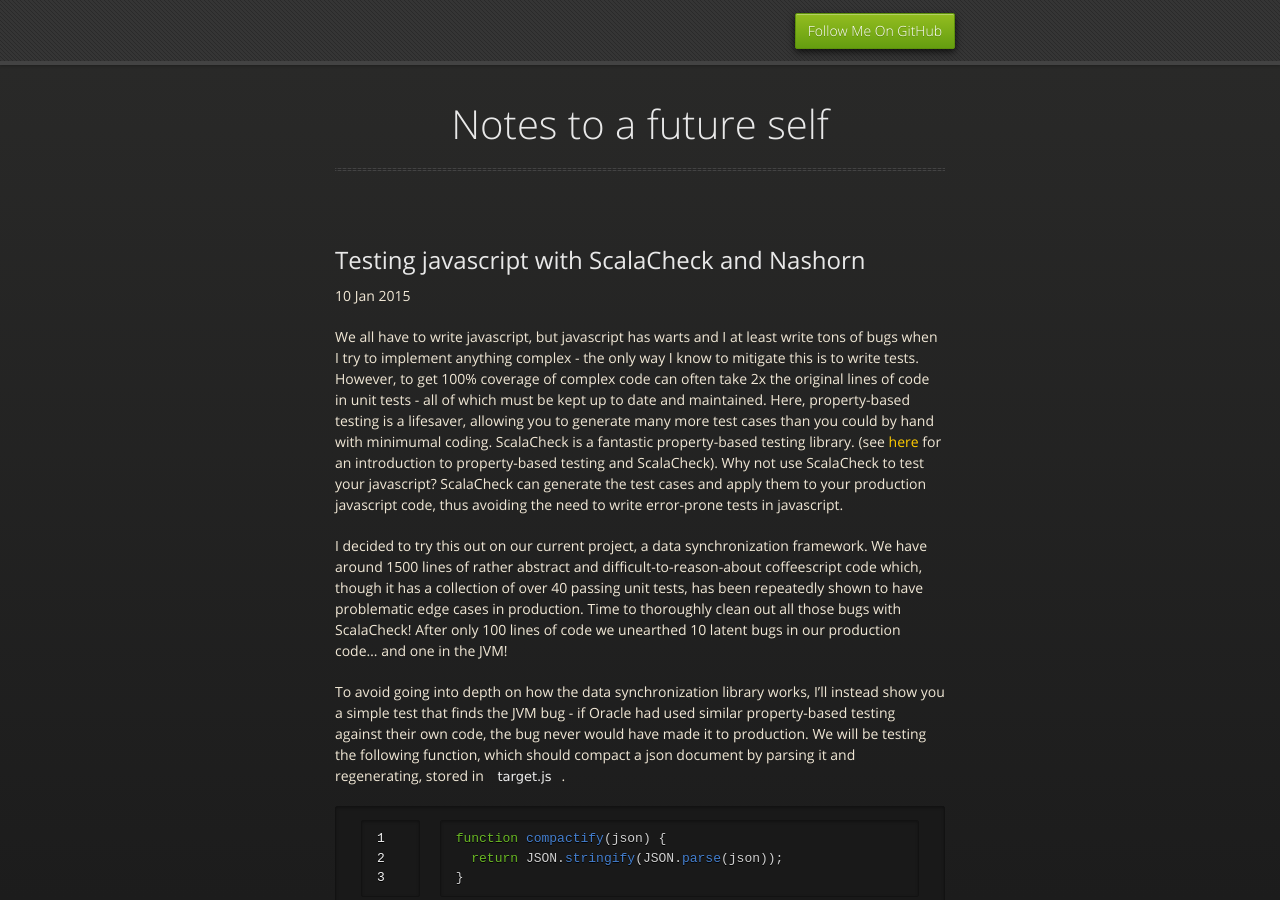
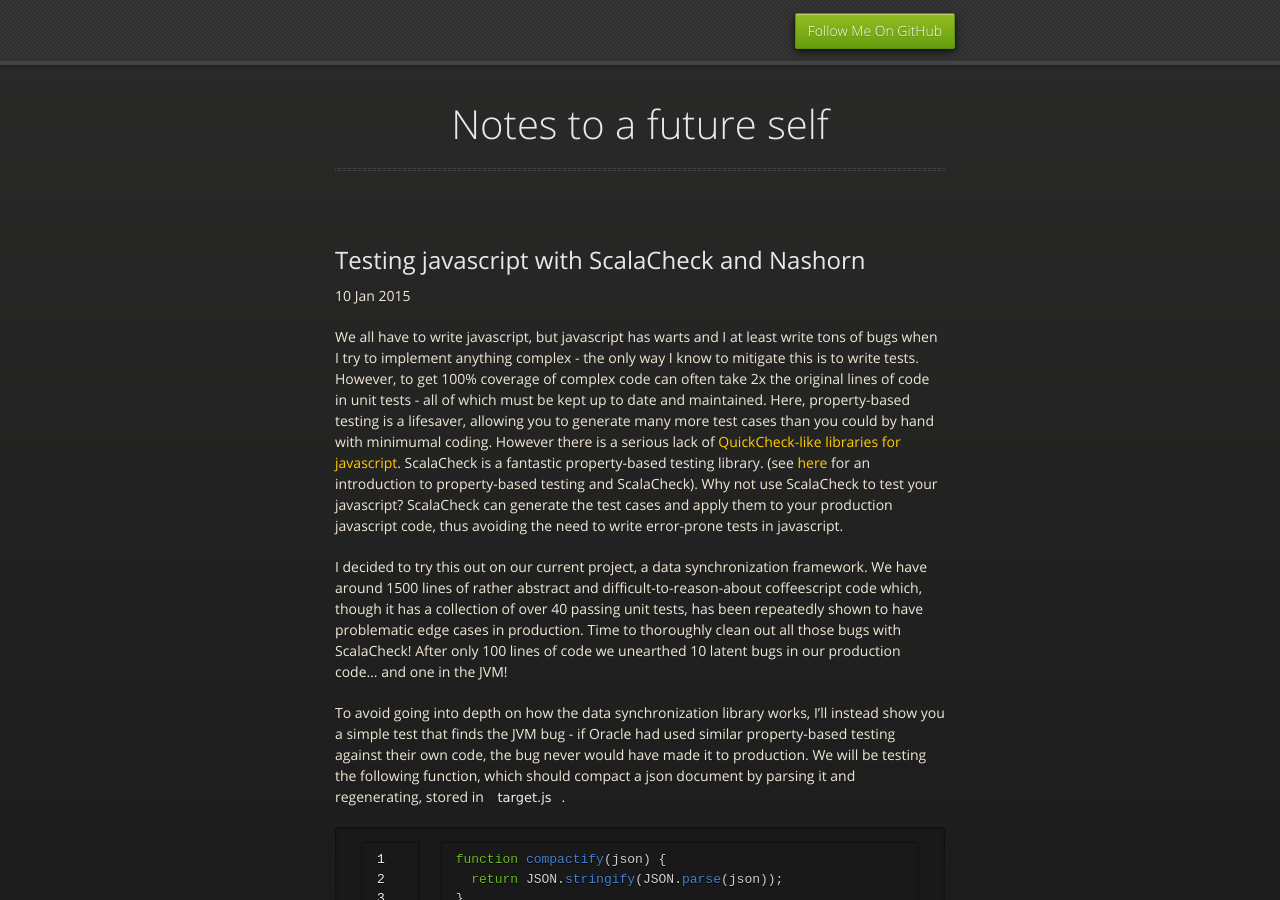
Before and after one commit to jamesinchina/jamesinchina.github.io, a Jekyll site: the page built from _posts/2015-01-10-scalacheck-nashorn.md, in a window 1280 px wide and 900 px high. Built offline with Jekyll 4.4.1, drawn with Linux system fonts in a browser that asks for light colours; nearby versions of some CDN libraries; Markdown is read by kramdown in place of the engine named in the settings.

Commit message:
Small updates

```diff
--- a/_posts/2015-01-10-scalacheck-nashorn.md
+++ b/_posts/2015-01-10-scalacheck-nashorn.md
@@ -3,7 +3,7 @@ layout: post
 title: Testing javascript with ScalaCheck and Nashorn
 ---
 
-We all have to write javascript, but javascript has warts and I at least write tons of bugs when I try to implement anything complex - the only way I know to mitigate this is to write tests. However, to get 100% coverage of complex code can often take 2x the original lines of code in unit tests - all of which must be kept up to date and maintained. Here, property-based testing is a lifesaver, allowing you to generate many more test cases than you could by hand with minimumal coding. ScalaCheck is a fantastic property-based testing library. (see [here](https://github.com/rickynils/scalacheck/wiki/User-Guide) for an introduction to property-based testing and ScalaCheck).
+We all have to write javascript, but javascript has warts and I at least write tons of bugs when I try to implement anything complex - the only way I know to mitigate this is to write tests. However, to get 100% coverage of complex code can often take 2x the original lines of code in unit tests - all of which must be kept up to date and maintained. Here, property-based testing is a lifesaver, allowing you to generate many more test cases than you could by hand with minimumal coding. However there is a serious lack of [QuickCheck-like libraries for javascript](http://stackoverflow.com/questions/23608007/quickcheck-for-javascript/33710740#33710740). ScalaCheck is a fantastic property-based testing library. (see [here](https://github.com/rickynils/scalacheck/wiki/User-Guide) for an introduction to property-based testing and ScalaCheck).
 Why not use ScalaCheck to test your javascript?  ScalaCheck can generate the test cases and apply them to your production javascript code, thus avoiding the need to write error-prone tests in javascript.
 
 I decided to try this out on our current project, a data synchronization framework.  We have around 1500 lines of rather abstract and difficult-to-reason-about coffeescript code which, though it has a collection of over 40 passing unit tests, has been repeatedly shown to have problematic edge cases in production.  Time to thoroughly clean out all those bugs with ScalaCheck!  After only 100 lines of code we unearthed 10 latent bugs in our production code... and one in the JVM!
```
Also changed, not shown: TODO.md (+3 -6 lines), _drafts/2015-02-08-play-test-data.md (line endings or trailing spaces).
